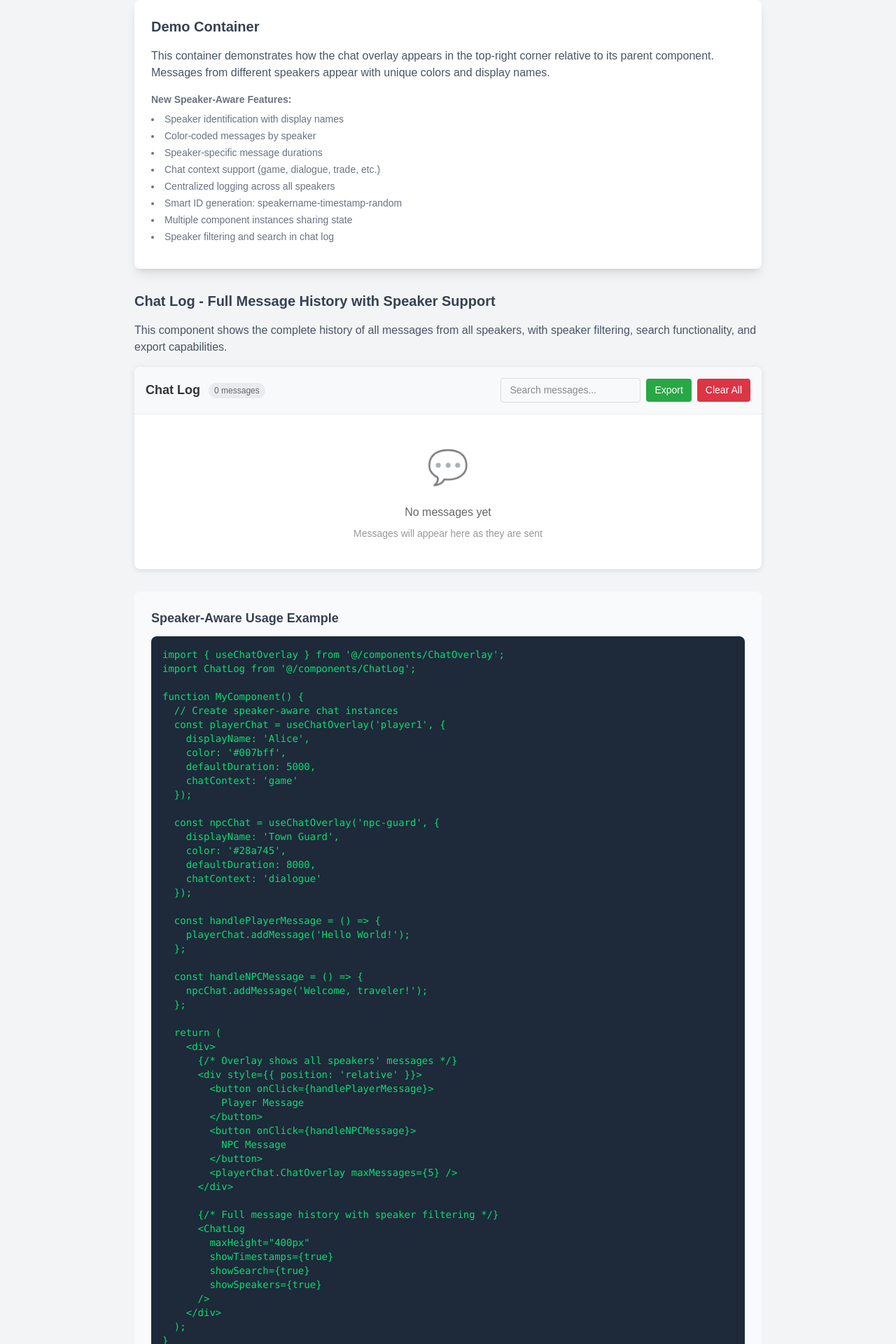
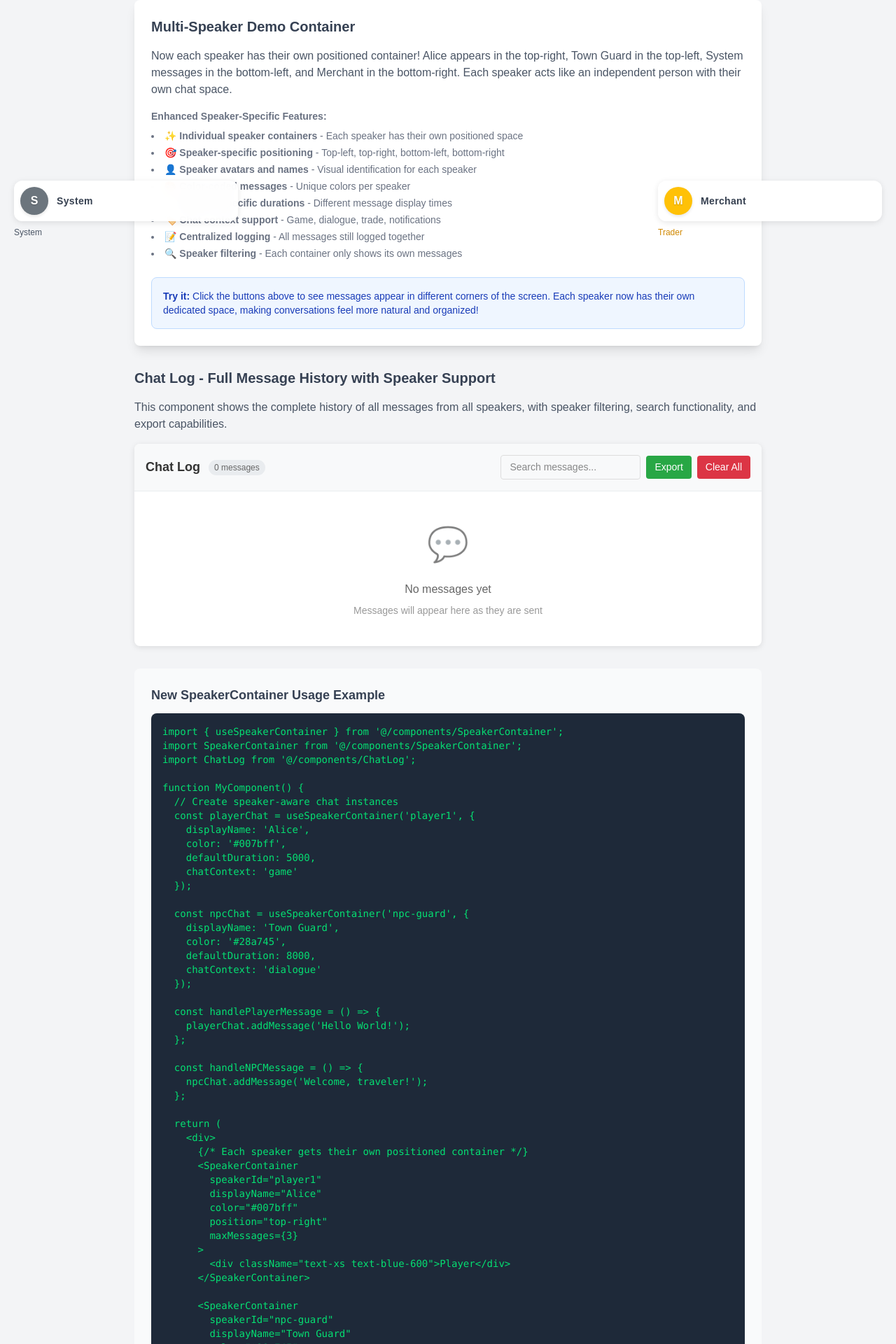
Before and after one commit to DRVV/Alois, a Next.js app: page /demo in a window 1280 px wide. Shown: the part 440-2360 px from the top of the page at 70% size. Built offline with nearby package versions, Linux system fonts and the light colour scheme.

Commit message:
fix: refresh bug for successive chat

```diff
--- a/src/app/demo/page.tsx
+++ b/src/app/demo/page.tsx
@@ -1,33 +1,34 @@
 'use client';
 
 import React from 'react';
-import { useChatOverlay } from '@/components/ChatOverlay';
+import { useSpeakerContainer } from '@/components/SpeakerContainer';
+import SpeakerContainer from '@/components/SpeakerContainer';
 import ChatLog from '@/components/ChatLog';
 
 export default function DemoPage() {
   // Multiple speaker instances with different configurations
-  const playerChat = useChatOverlay('player1', {
+  const playerChat = useSpeakerContainer('player1', {
     displayName: 'Alice',
     color: '#007bff',
     defaultDuration: 5000,
     chatContext: 'game'
   });
 
-  const npcChat = useChatOverlay('npc-guard', {
+  const npcChat = useSpeakerContainer('npc-guard', {
     displayName: 'Town Guard',
     color: '#28a745',
     defaultDuration: 8000,
     chatContext: 'dialogue'
   });
 
-  const systemChat = useChatOverlay('system', {
+  const systemChat = useSpeakerContainer('system', {
     displayName: 'System',
     color: '#6c757d',
     defaultDuration: 3000,
     chatContext: 'notifications'
   });
 
-  const traderChat = useChatOverlay('npc-trader', {
+  const traderChat = useSpeakerContainer('npc-trader', {
     displayName: 'Merchant',
     color: '#ffc107',
     defaultDuration: 6000,
@@ -193,31 +194,84 @@ export default function DemoPage() {
 
         <div className="bg-white rounded-lg shadow-lg p-6 relative min-h-96">
           <h2 className="text-xl font-semibold text-gray-700 mb-4">
-            Demo Container
+            Multi-Speaker Demo Container
           </h2>
           <p className="text-gray-600 mb-4">
-            This container demonstrates how the chat overlay appears in the top-right corner
-            relative to its parent component. Messages from different speakers appear with
-            unique colors and display names.
+            Now each speaker has their own positioned container! Alice appears in the top-right,
+            Town Guard in the top-left, System messages in the bottom-left, and Merchant in the bottom-right.
+            Each speaker acts like an independent person with their own chat space.
           </p>
 
           <div className="text-sm text-gray-500 space-y-2">
-            <p><strong>New Speaker-Aware Features:</strong></p>
+            <p><strong>Enhanced Speaker-Specific Features:</strong></p>
             <ul className="list-disc list-inside space-y-1">
-              <li>Speaker identification with display names</li>
-              <li>Color-coded messages by speaker</li>
-              <li>Speaker-specific message durations</li>
-              <li>Chat context support (game, dialogue, trade, etc.)</li>
-              <li>Centralized logging across all speakers</li>
-              <li>Smart ID generation: speakername-timestamp-random</li>
-              <li>Multiple component instances sharing state</li>
-              <li>Speaker filtering and search in chat log</li>
+              <li>✨ <strong>Individual speaker containers</strong> - Each speaker has their own positioned space</li>
+              <li>🎯 <strong>Speaker-specific positioning</strong> - Top-left, top-right, bottom-left, bottom-right</li>
+              <li>👤 <strong>Speaker avatars and names</strong> - Visual identification for each speaker</li>
+              <li>🎨 <strong>Color-coded messages</strong> - Unique colors per speaker</li>
+              <li>⏱️ <strong>Speaker-specific durations</strong> - Different message display times</li>
+              <li>🏷️ <strong>Chat context support</strong> - Game, dialogue, trade, notifications</li>
+              <li>📝 <strong>Centralized logging</strong> - All messages still logged together</li>
+              <li>🔍 <strong>Speaker filtering</strong> - Each container only shows its own messages</li>
             </ul>
           </div>
 
-          {/* Chat Overlay Component - Shows all speakers' messages */}
-          <playerChat.ChatOverlay maxMessages={5} />
+          <div className="mt-6 p-4 bg-blue-50 rounded-lg border border-blue-200">
+            <p className="text-blue-800 text-sm">
+              <strong>Try it:</strong> Click the buttons above to see messages appear in different corners of the screen.
+              Each speaker now has their own dedicated space, making conversations feel more natural and organized!
+            </p>
           </div>
+        </div>
+
+        {/* Individual Speaker Containers positioned around the screen */}
+        <SpeakerContainer
+          speakerId="player1"
+          displayName="Alice"
+          color="#007bff"
+          position="top-right"
+          maxMessages={3}
+          defaultDuration={5000}
+          chatContext="game"
+        >
+          <div className="text-xs text-blue-600 font-medium">Player</div>
+        </SpeakerContainer>
+
+        <SpeakerContainer
+          speakerId="npc-guard"
+          displayName="Town Guard"
+          color="#28a745"
+          position="top-left"
+          maxMessages={3}
+          defaultDuration={8000}
+          chatContext="dialogue"
+        >
+          <div className="text-xs text-green-600 font-medium">NPC</div>
+        </SpeakerContainer>
+
+        <SpeakerContainer
+          speakerId="system"
+          displayName="System"
+          color="#6c757d"
+          position="bottom-left"
+          maxMessages={2}
+          defaultDuration={3000}
+          chatContext="notifications"
+        >
+          <div className="text-xs text-gray-600 font-medium">System</div>
+        </SpeakerContainer>
+
+        <SpeakerContainer
+          speakerId="npc-trader"
+          displayName="Merchant"
+          color="#ffc107"
+          position="bottom-right"
+          maxMessages={3}
+          defaultDuration={6000}
+          chatContext="trade"
+        >
+          <div className="text-xs text-yellow-600 font-medium">Trader</div>
+        </SpeakerContainer>
 
         {/* Chat Log Component */}
         <div className="mt-8">
@@ -238,22 +292,23 @@ export default function DemoPage() {
 
         <div className="mt-8 bg-gray-50 rounded-lg p-6">
           <h3 className="text-lg font-semibold text-gray-700 mb-3">
-            Speaker-Aware Usage Example
+            New SpeakerContainer Usage Example
           </h3>
           <pre className="bg-gray-800 text-green-400 p-4 rounded-lg text-sm overflow-x-auto">
-{`import { useChatOverlay } from '@/components/ChatOverlay';
+{`import { useSpeakerContainer } from '@/components/SpeakerContainer';
+import SpeakerContainer from '@/components/SpeakerContainer';
 import ChatLog from '@/components/ChatLog';
 
 function MyComponent() {
   // Create speaker-aware chat instances
-  const playerChat = useChatOverlay('player1', {
+  const playerChat = useSpeakerContainer('player1', {
     displayName: 'Alice',
     color: '#007bff',
     defaultDuration: 5000,
     chatContext: 'game'
   });
 
-  const npcChat = useChatOverlay('npc-guard', {
+  const npcChat = useSpeakerContainer('npc-guard', {
     displayName: 'Town Guard',
     color: '#28a745',
     defaultDuration: 8000,
@@ -270,16 +325,33 @@ function MyComponent() {
 
   return (
     <div>
-      {/* Overlay shows all speakers' messages */}
-      <div style={{ position: 'relative' }}>
+      {/* Each speaker gets their own positioned container */}
+      <SpeakerContainer
+        speakerId="player1"
+        displayName="Alice"
+        color="#007bff"
+        position="top-right"
+        maxMessages={3}
+      >
+        <div className="text-xs text-blue-600">Player</div>
+      </SpeakerContainer>
+
+      <SpeakerContainer
+        speakerId="npc-guard"
+        displayName="Town Guard"
+        color="#28a745"
+        position="top-left"
+        maxMessages={3}
+      >
+        <div className="text-xs text-green-600">NPC</div>
+      </SpeakerContainer>
+
       <button onClick={handlePlayerMessage}>
         Player Message
       </button>
       <button onClick={handleNPCMessage}>
         NPC Message
       </button>
-        <playerChat.ChatOverlay maxMessages={5} />
-      </div>
 
       {/* Full message history with speaker filtering */}
       <ChatLog
--- a/src/components/ChatOverlay/ChatOverlay.module.css
+++ b/src/components/ChatOverlay/ChatOverlay.module.css
@@ -12,8 +12,11 @@
 }
 
 .messageContainer {
+  transform-origin: top right;
+}
+
+.messageContainer.entering {
   animation: slideUpFadeIn 0.3s ease-out;
-  transform-origin: top right;
 }
 
 .messageContainer.exiting {
--- a/src/components/ChatOverlay/types/index.ts
+++ b/src/components/ChatOverlay/types/index.ts
@@ -6,6 +6,8 @@ export interface ChatMessage {
   speaker: string;
   speakerDisplayName?: string;
   chatContext?: string;
+  isExiting?: boolean;
+  animationState?: 'entering' | 'visible' | 'exiting';
 }
 
 export interface SpeakerConfig {
--- /dev/null
+++ b/src/components/SpeakerContainer/SpeakerContainer.module.css
@@ -0,0 +1,236 @@
+.speakerContainer {
+  position: fixed;
+  z-index: 1000;
+  pointer-events: none;
+  width: 320px;
+  height: auto;
+  max-height: 400px;
+}
+
+/* Position variants */
+.topleft {
+  top: 20px;
+  left: 20px;
+}
+
+.topright {
+  top: 20px;
+  right: 20px;
+}
+
+.bottomleft {
+  bottom: 20px;
+  left: 20px;
+}
+
+.bottomright {
+  bottom: 20px;
+  right: 20px;
+}
+
+.centerleft {
+  top: 50%;
+  left: 20px;
+  transform: translateY(-50%);
+}
+
+.centerright {
+  top: 50%;
+  right: 20px;
+  transform: translateY(-50%);
+}
+
+.speakerInfo {
+  display: flex;
+  align-items: center;
+  gap: 0.75rem;
+  margin-bottom: 0.5rem;
+  padding: 0.5rem;
+  background: rgba(255, 255, 255, 0.95);
+  border-radius: 0.75rem;
+  box-shadow: 0 2px 8px rgba(0, 0, 0, 0.1);
+  backdrop-filter: blur(10px);
+  pointer-events: auto;
+  border: 1px solid rgba(255, 255, 255, 0.2);
+}
+
+.speakerAvatar {
+  width: 40px;
+  height: 40px;
+  border-radius: 50%;
+  display: flex;
+  align-items: center;
+  justify-content: center;
+  color: white;
+  font-weight: bold;
+  font-size: 1rem;
+  text-shadow: 0 1px 2px rgba(0, 0, 0, 0.2);
+  box-shadow: 0 2px 4px rgba(0, 0, 0, 0.1);
+}
+
+.speakerName {
+  font-weight: 600;
+  color: #374151;
+  font-size: 0.875rem;
+  letter-spacing: 0.025em;
+}
+
+.speakerOverlay {
+  /* Override the default overlay positioning since we're handling it at container level */
+  position: relative !important;
+  top: auto !important;
+  right: auto !important;
+  left: auto !important;
+  bottom: auto !important;
+  transform: none !important;
+  width: 100%;
+  max-width: 100%;
+}
+
+/* Responsive adjustments */
+@media (max-width: 768px) {
+  .speakerContainer {
+    width: 280px;
+  }
+
+  .topleft, .topright {
+    top: 10px;
+  }
+
+  .topleft, .bottomleft {
+    left: 10px;
+  }
+
+  .topright, .bottomright {
+    right: 10px;
+  }
+
+  .bottomleft, .bottomright {
+    bottom: 10px;
+  }
+
+  .centerleft {
+    left: 10px;
+  }
+
+  .centerright {
+    right: 10px;
+  }
+
+  .speakerAvatar {
+    width: 36px;
+    height: 36px;
+    font-size: 0.875rem;
+  }
+
+  .speakerName {
+    font-size: 0.8125rem;
+  }
+}
+
+@media (max-width: 480px) {
+  .speakerContainer {
+    width: 240px;
+  }
+
+  .speakerInfo {
+    padding: 0.375rem;
+    gap: 0.5rem;
+  }
+
+  .speakerAvatar {
+    width: 32px;
+    height: 32px;
+    font-size: 0.75rem;
+  }
+
+  .speakerName {
+    font-size: 0.75rem;
+  }
+}
+
+/* Animation for speaker containers */
+.speakerContainer {
+  animation: speakerFadeIn 0.5s ease-out;
+}
+
+@keyframes speakerFadeIn {
+  from {
+    opacity: 0;
+    transform: scale(0.95);
+  }
+  to {
+    opacity: 1;
+    transform: scale(1);
+  }
+}
+
+/* Position-specific animations */
+.topleft, .bottomleft {
+  animation: slideInFromLeft 0.5s ease-out;
+}
+
+.topright, .bottomright {
+  animation: slideInFromRight 0.5s ease-out;
+}
+
+.centerleft {
+  animation: slideInFromLeft 0.5s ease-out;
+}
+
+.centerright {
+  animation: slideInFromRight 0.5s ease-out;
+}
+
+@keyframes slideInFromLeft {
+  from {
+    opacity: 0;
+    transform: translateX(-20px);
+  }
+  to {
+    opacity: 1;
+    transform: translateX(0);
+  }
+}
+
+@keyframes slideInFromRight {
+  from {
+    opacity: 0;
+    transform: translateX(20px);
+  }
+  to {
+    opacity: 1;
+    transform: translateX(0);
+  }
+}
+
+/* Special handling for center positions */
+.centerleft {
+  animation: slideInFromLeft 0.5s ease-out;
+}
+
+.centerright {
+  animation: slideInFromRight 0.5s ease-out;
+}
+
+@keyframes slideInFromLeft {
+  from {
+    opacity: 0;
+    transform: translateY(-50%) translateX(-20px);
+  }
+  to {
+    opacity: 1;
+    transform: translateY(-50%) translateX(0);
+  }
+}
+
+@keyframes slideInFromRight {
+  from {
+    opacity: 0;
+    transform: translateY(-50%) translateX(20px);
+  }
+  to {
+    opacity: 1;
+    transform: translateY(-50%) translateX(0);
+  }
+}
--- /dev/null
+++ b/src/components/SpeakerContainer/index.tsx
@@ -0,0 +1,85 @@
+'use client';
+
+import React from 'react';
+import { useChatOverlay } from '@/components/ChatOverlay';
+import styles from './SpeakerContainer.module.css';
+
+export interface SpeakerContainerProps {
+  speakerId: string;
+  displayName: string;
+  color?: string;
+  position?: 'top-left' | 'top-right' | 'bottom-left' | 'bottom-right' | 'center-left' | 'center-right';
+  defaultDuration?: number;
+  chatContext?: string;
+  maxMessages?: number;
+  className?: string;
+  children?: React.ReactNode;
+}
+
+const SpeakerContainer: React.FC<SpeakerContainerProps> = ({
+  speakerId,
+  displayName,
+  color = '#007bff',
+  position = 'top-right',
+  defaultDuration = 5000,
+  chatContext,
+  maxMessages = 3,
+  className = '',
+  children,
+}) => {
+  const speakerChat = useChatOverlay(speakerId, {
+    displayName,
+    color,
+    defaultDuration,
+    chatContext,
+  });
+
+  const positionClass = styles[position.replace('-', '')]; // Convert 'top-left' to 'topleft'
+
+  return (
+    <div className={`${styles.speakerContainer} ${positionClass} ${className}`}>
+      {children && (
+        <div className={styles.speakerInfo}>
+          <div
+            className={styles.speakerAvatar}
+            style={{ backgroundColor: color }}
+          >
+            {displayName.charAt(0).toUpperCase()}
+          </div>
+          <div className={styles.speakerName}>
+            {displayName}
+          </div>
+        </div>
+      )}
+
+      {/* Speaker-specific overlay that only shows this speaker's messages */}
+      <speakerChat.ChatOverlay
+        maxMessages={maxMessages}
+        filterBySpeaker={speakerId}
+        className={styles.speakerOverlay}
+      />
+
+      {children}
+    </div>
+  );
+};
+
+export default SpeakerContainer;
+
+// Hook to get speaker chat controls
+export const useSpeakerContainer = (speakerId: string, options: {
+  displayName: string;
+  color?: string;
+  defaultDuration?: number;
+  chatContext?: string;
+} = { displayName: speakerId }) => {
+  const speakerChat = useChatOverlay(speakerId, options);
+
+  return {
+    ...speakerChat,
+    // Add convenience method for adding messages
+    say: (message: string, duration?: number) => {
+      speakerChat.addMessage(message, duration ? { duration } : undefined);
+    },
+  };
+};
--- a/src/stores/chatStore.ts
+++ b/src/stores/chatStore.ts
@@ -12,6 +12,7 @@ interface ChatStore {
   addMessage: (speaker: string, content: string, options?: MessageOptions) => void;
   addSpeaker: (speakerId: string, config: Omit<SpeakerConfig, 'id'>) => void;
   removeOverlayMessage: (id: string) => void;
+  startMessageExit: (id: string) => void;
   clearAllOverlayMessages: () => void;
   clearAllLogMessages: () => void;
   getVisibleOverlayMessages: (maxMessages: number) => ChatMessage[];
@@ -61,6 +62,7 @@ export const useChatStore = create<ChatStore>((set, get) => ({
       speaker,
       speakerDisplayName: speakerDisplayName || speakers.get(speaker)?.displayName || speaker,
       chatContext,
+      animationState: 'entering',
     };
 
     // Add message to both overlay and log
@@ -70,10 +72,19 @@ export const useChatStore = create<ChatStore>((set, get) => ({
       activeSpeakers: new Set(state.activeSpeakers).add(speaker),
     }));
 
+    // Set animation state to visible after a brief delay
+    setTimeout(() => {
+      set((state) => ({
+        overlayMessages: state.overlayMessages.map(msg =>
+          msg.id === id ? { ...msg, animationState: 'visible' } : msg
+        ),
+      }));
+    }, 50);
+
     // Set timeout for auto-removal from overlay only (only if duration > 0)
     if (duration > 0) {
       const timeoutId = setTimeout(() => {
-        get().removeOverlayMessage(id);
+        get().startMessageExit(id);
       }, duration);
 
       // Store timeout reference
@@ -90,6 +101,20 @@ export const useChatStore = create<ChatStore>((set, get) => ({
         ...config,
       }),
     }));
+  },
+
+  startMessageExit: (id: string) => {
+    // Set message to exiting state
+    set((state) => ({
+      overlayMessages: state.overlayMessages.map(msg =>
+        msg.id === id ? { ...msg, animationState: 'exiting', isExiting: true } : msg
+      ),
+    }));
+
+    // Remove message after exit animation completes
+    setTimeout(() => {
+      get().removeOverlayMessage(id);
+    }, 300); // Animation duration
   },
 
   removeOverlayMessage: (id: string) => {
```
Also changed, not shown: src/components/ChatOverlay/index.tsx (+18 -7 lines). Lines whose indentation alone changed are shown as unchanged.
